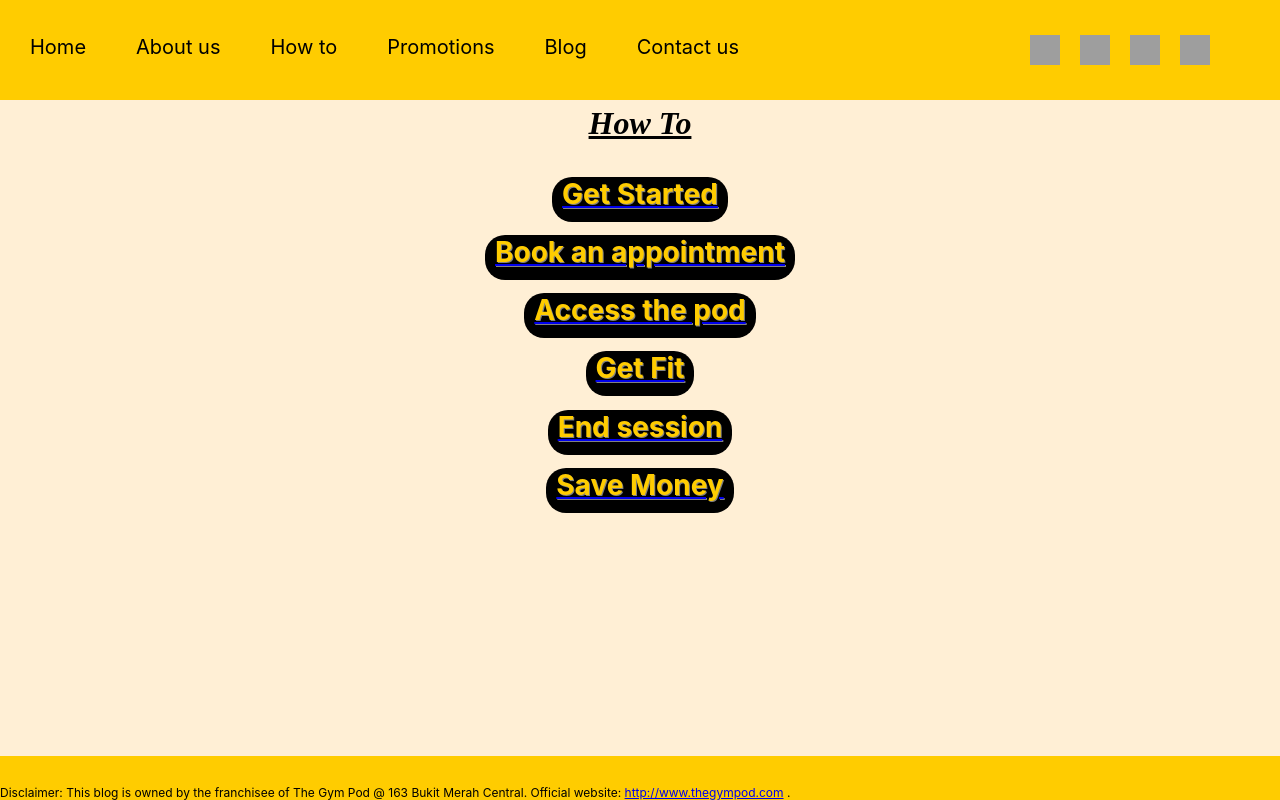
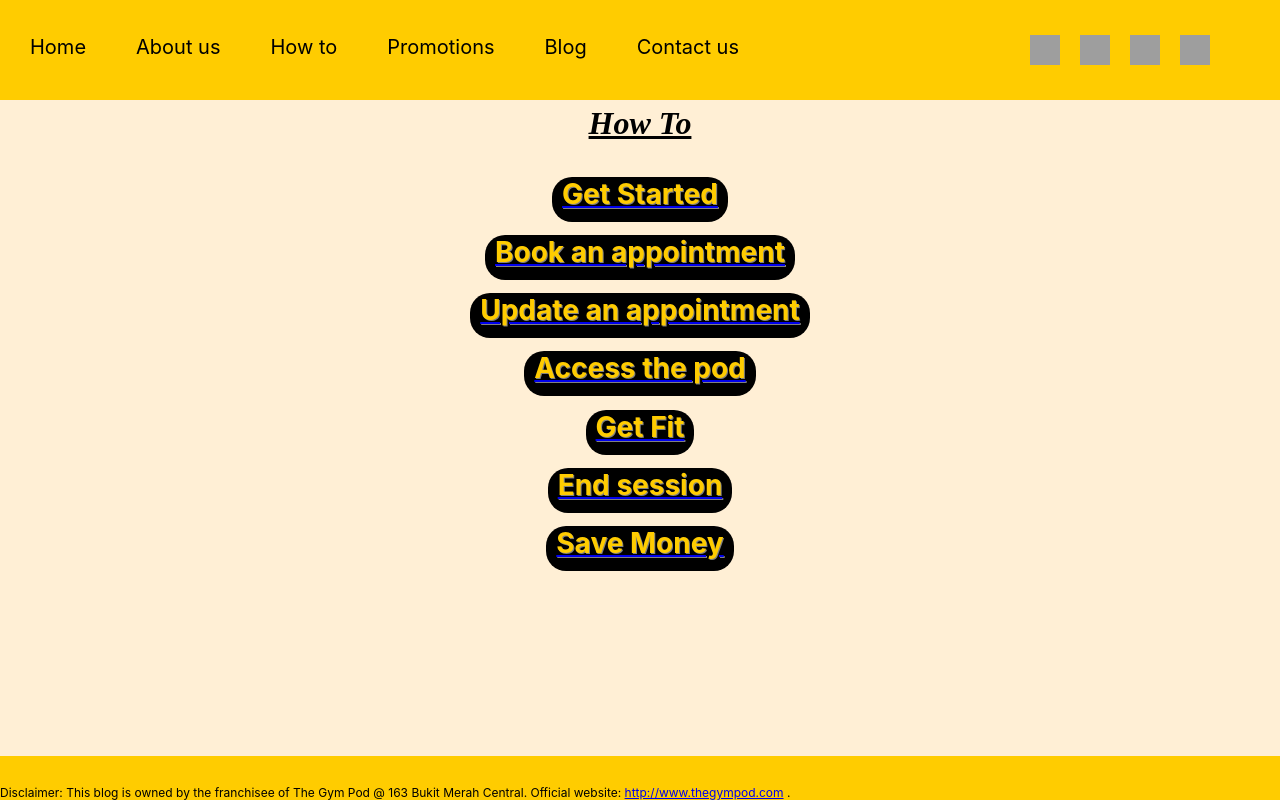
Before and after one commit to Sarah-Specialist/bmcgympod, a React (Create React App) app: page /how-to in a window 1280 px wide. Built offline with nearby package versions, Linux system fonts and the light colour scheme; grey boxes are pictures that could not be loaded.

Commit message:
added update appointment

```diff
--- a/src/App.js
+++ b/src/App.js
@@ -7,6 +7,7 @@ import About from './pages/About';
 import HowTo from './pages/HowTo';
 import GetStarted from './pages/GetStarted';
 import BookAppointment from './pages/BookAppointment';
+import UpdateAppointment from './pages/UpdateAppointment';
 import AccessPod from './pages/AccessPod';
 import GetFit from './pages/GetFit';
 import EndSession from './pages/EndSession';
@@ -48,6 +49,9 @@ function App() {
               <Link to="/book-appointment" style={{textDecoration: "none"}} className="sub-pages">Book an appointment</Link>
             </p>
             <p>
+              <Link to="/update-appointment" style={{textDecoration: "none"}} className="sub-pages">Update an appointment</Link>
+            </p>
+            <p>
               <Link to="/access-pod" style={{textDecoration: "none"}} className="sub-pages">Access the pod</Link>
             </p>
             <p>
--- a/src/pages/Blog.js
+++ b/src/pages/Blog.js
@@ -6,6 +6,7 @@ export default function Blog() {
             <h1 className="title"><u><i>Blog</i></u></h1>
             <article>
                 <h2 className="article-title">&#127881;GRAND OPENING&#127881;</h2>
+                <img src="https://i.ibb.co/kgvW1mW/Whats-App-Image-2022-06-21-at-7-56-46-PM-2.jpg" alt="shopfront" />
                 <p>Opening on <strong>June 25</strong>, <strong>The Gym Pod @ 163 Bukit Merah Central</strong> welcomes people from all walks of life to improve their health by<br /> exercising in comfort!
                 You can start booking your gym sessions today!
                 Are you a first time user? Head over to the Promotions page for your 50% discount!</p>
--- a/src/pages/BookAppointment.js
+++ b/src/pages/BookAppointment.js
@@ -22,14 +22,12 @@ export default function BookAppointment() {
                     alt="order details"
                 height="350"
                 width="250"
-                style={{marginRight: 50}}
             />
             <h2>Done!</h2>
             <img src="https://i.ibb.co/1R052xQ/Whats-App-Image-2022-06-24-at-10-20-53-AM.jpg"
             alt="booked"
             height="350"
             width="250"
-            style={{marginRight: 50}}
             />
         </div>
     )
--- a/src/pages/GetFit.js
+++ b/src/pages/GetFit.js
@@ -31,7 +31,7 @@ export default function GetFit() {
                 width="400"
             />
             <h2>Get advice and share with the BMC community</h2>
-            <Socials />
+            <Socials /><br /><br />
         </div>
 
     )
--- a/src/pages/HowTo.js
+++ b/src/pages/HowTo.js
@@ -13,6 +13,11 @@ export default function HowTo() {
                 <a href="https://gympodexperience.netlify.app/book-appointment">
                     <div className="sub-navigation">
                     <h2>Book an appointment</h2>
+                    </div>
+                </a>
+                <a href="https://gympodexperience.netlify.app/update-appointment">
+                    <div className="sub-navigation">
+                    <h2>Update an appointment</h2>
                     </div>
                 </a>
                 <a href="https://gympodexperience.netlify.app/access-pod">
--- a/src/pages/Promotions.js
+++ b/src/pages/Promotions.js
@@ -11,7 +11,7 @@ export default function Promotions() {
                 <h3>From now till 4th July 2022, you can invite your friends <u>FOR FREE</u>!</h3>
                 <p>Typically the pricing is as follows: $9.50 for 1 pax, $11.00 for 2 pax, $12.50 for 3 pax, and $15.00 for 4 pax.</p>
                 <p>During this promotional period, you can workout as a group of 4 for the price of 1! ($9.50 per session)</p>
-                <p>What are you waiting for? Invite your friends NOW!</p>
+                <p><b>What are you waiting for? Invite your friends now!</b></p>
             </div>
                 <Welcome />
             </div>
--- a/src/pages/SaveMoney.css
+++ b/src/pages/SaveMoney.css
@@ -2,3 +2,12 @@
     background-color: papayawhip;
     height: 100%;
 }
+
+.sub-navigation {
+    height: 45px;
+    width: auto;
+    padding: 0 10px;
+    background-color: black;
+    border-radius: 20px;
+    margin-top: -10px;
+}
--- a/src/pages/SaveMoney.js
+++ b/src/pages/SaveMoney.js
@@ -5,6 +5,9 @@ export default function SaveMoney() {
         <div className="save-money">
             <h1>Save money</h1>
             <h2>1. Look out for ongoing exclusive promotions on the "Promotions" page</h2>
+            <div className="sub-navigation">
+                <a href="https://gympodexperience.netlify.app/promotions">Promotions</a>
+            </div>
             <h2>2. Invite a friend and split the cost</h2>
             <p>$9.50 for one pax</p>
             <p>$11.00 for two pax = $5.50 per pax</p>
--- /dev/null
+++ b/src/pages/UpdateAppointment.css
@@ -0,0 +1,4 @@
+.update-appointment {
+    background-color: papayawhip;
+    height: 100%;
+}
--- /dev/null
+++ b/src/pages/UpdateAppointment.js
@@ -0,0 +1,27 @@
+import './UpdateAppointment.css';
+
+export default function UpdateAppointment() {
+    return (
+        <div className="update-appointment">
+            <h1>Update your appointment!</h1>
+            <h2>Step One: Select "Booking History", followed by "Upcoming"</h2>
+            <img src="https://i.ibb.co/CvQNRNM/Whats-App-Image-2022-06-24-at-10-35-50-AM.jpg"
+                alt="select booking"
+                height="350"
+                width="250"
+            />
+            <h2>Step Two: Make your changes</h2>
+            <img src="https://i.ibb.co/RHqxGgp/Whats-App-Image-2022-06-24-at-10-20-54-AM.jpg"
+                alt="make changes"
+                height="350"
+                width="250"
+            />
+            <h2>Done!</h2>
+            <img src="https://i.ibb.co/ZJGm4nj/Whats-App-Image-2022-06-24-at-10-20-54-AM-1.jpg"
+                    alt="done"
+                height="350"
+                width="250"
+            />
+        </div>
+    )
+}
```
